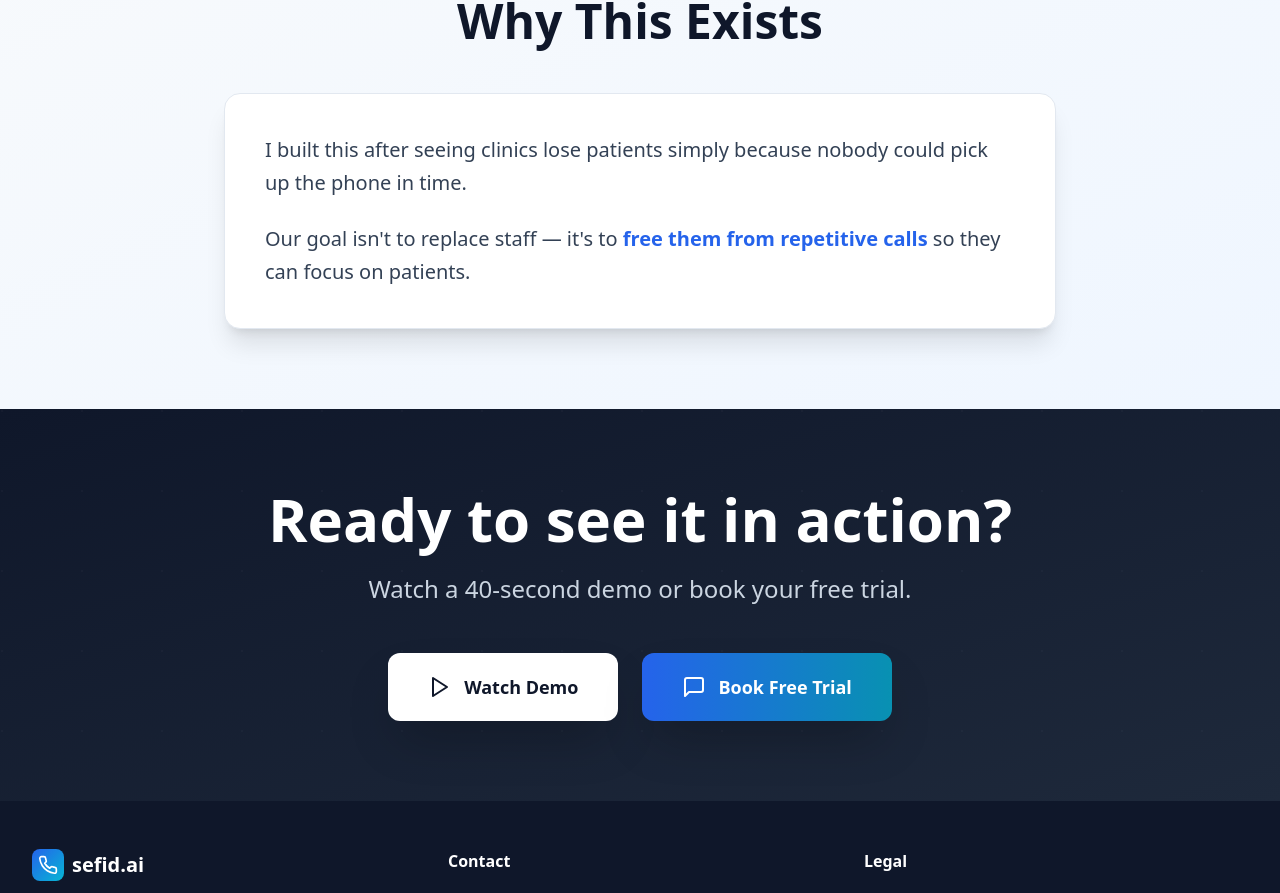
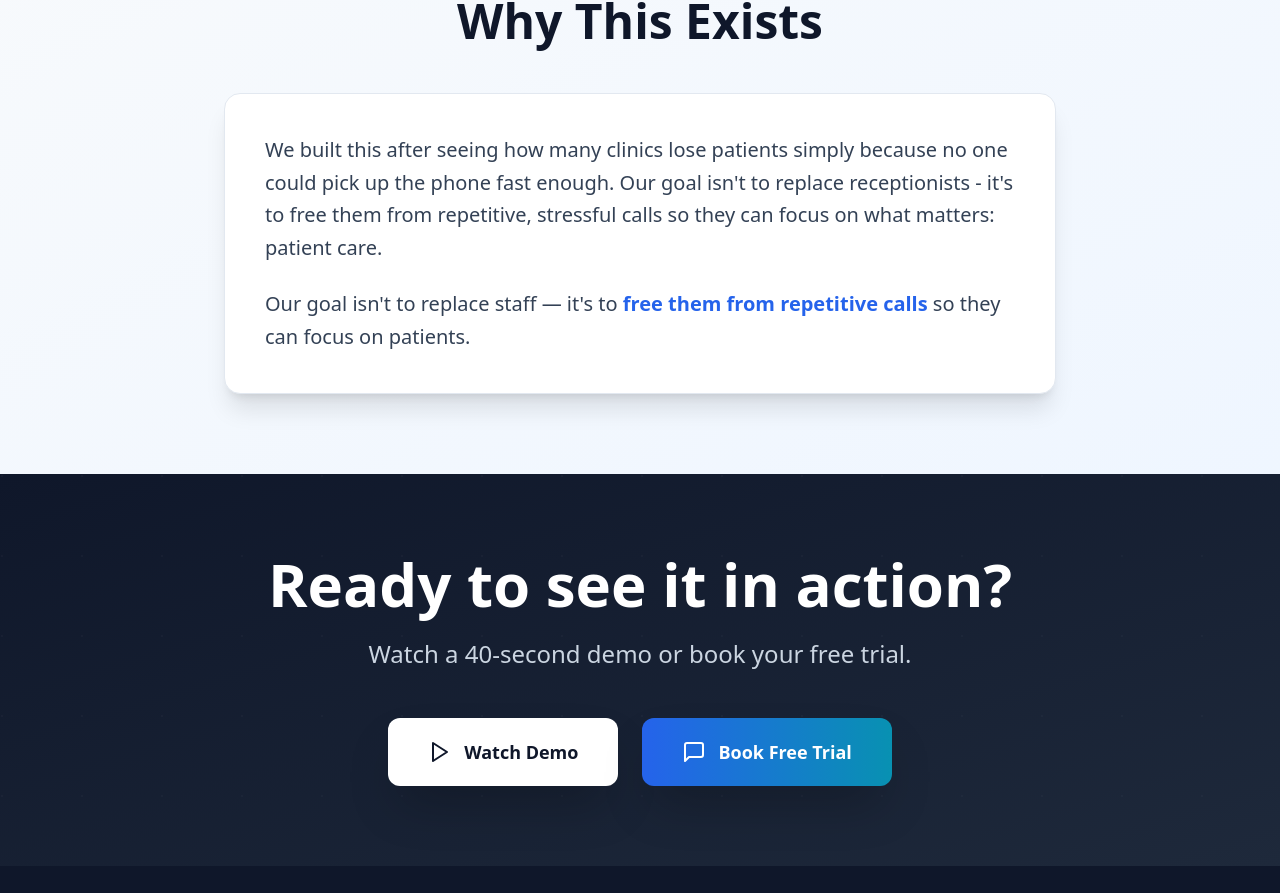
Before and after one commit to kamyabnav/sefid2-final, a React (Vite) app: page / in a window 1280 px wide. Shown: the part 5809-6702 px from the top of the page. Built offline with nearby package versions, Linux system fonts and the light colour scheme.

Commit message:
Updated About.tsx

```diff
--- a/src/components/About.tsx
+++ b/src/components/About.tsx
@@ -15,7 +15,9 @@ export default function About() {
 
         <div className="bg-white rounded-2xl shadow-xl p-10 border border-slate-200">
           <p className="text-xl text-slate-700 leading-relaxed mb-6">
-            I built this after seeing clinics lose patients simply because nobody could pick up the phone in time.
+            We built this after seeing how many clinics lose patients simply because no one could pick up the
+phone fast enough. Our goal isn't to replace receptionists - it's to free them from repetitive, stressful
+calls so they can focus on what matters: patient care.
           </p>
           <p className="text-xl text-slate-700 leading-relaxed">
             Our goal isn't to replace staff — it's to <span className="font-semibold text-blue-600">free them from repetitive calls</span> so they can focus on patients.
```
